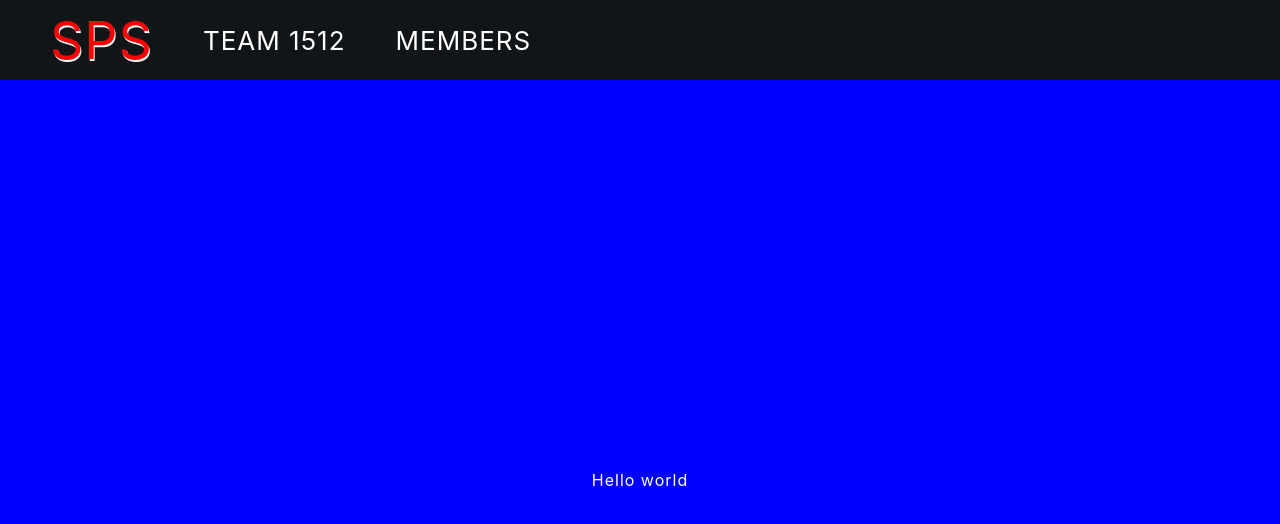
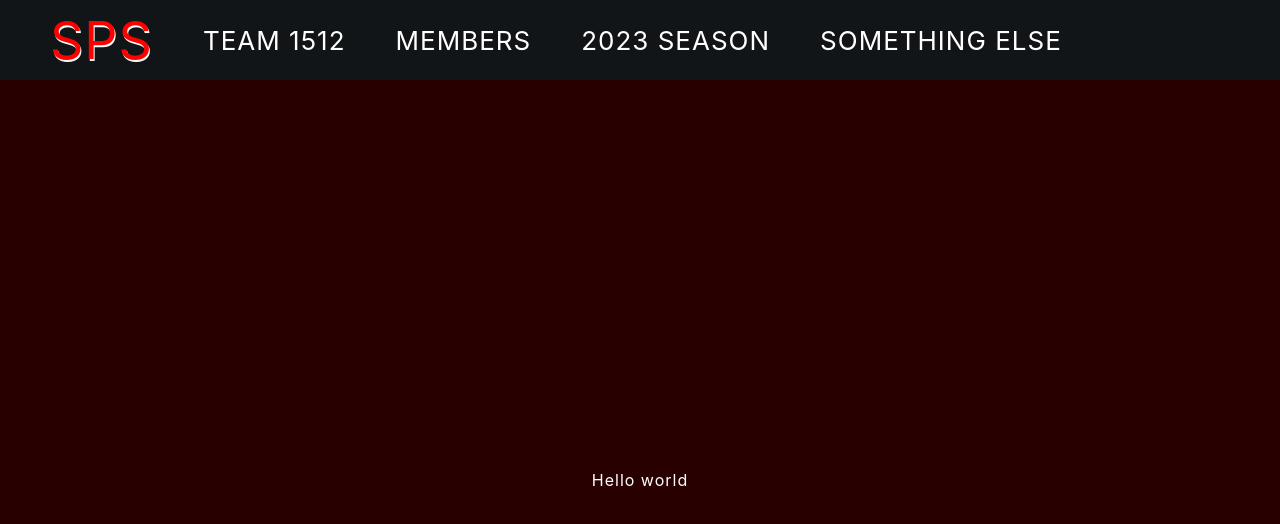
Before and after one commit to hen1227/sps-robotics, a React (Create React App) app: page / in a window 1280 px wide. Shown: the top 524 px of the page. Built offline with nearby package versions, Linux system fonts and the light colour scheme.

Commit message:
Uploading to spseng github organization.

```diff
--- a/package.json
+++ b/package.json
@@ -9,7 +9,10 @@
     "@testing-library/user-event": "^14.4.3",
     "react": "^18.2.0",
     "react-dom": "^18.2.0",
+    "react-ga4": "^2.1.0",
+    "react-router-dom": "^6.20.0",
     "react-scripts": "^5.0.1",
+    "react-toastify": "^9.1.3",
     "web-vitals": "^3.1.0"
   },
   "scripts": {
@@ -39,7 +42,6 @@
     ]
   },
   "devDependencies": {
-    "gh-pages": "^4.0.0",
-    "react-router-dom": "^6.4.5"
+    "gh-pages": "^4.0.0"
   }
 }
--- a/src/App.js
+++ b/src/App.js
@@ -3,7 +3,6 @@ import Home from './home/Home'
 import Members from './members/Members'
 import {Component, createRef, useEffect, useState} from "react";
 import Navbar from "./navbar/Navbar";
-// import { BrowserRouter, Routes, Route } from "react-router-dom";
 
 
 class App extends Component {
@@ -24,32 +23,28 @@ class App extends Component {
     render() {
         return (
             <>
-                {/*<div onClick={e => this.scrollToPage(0)}>Page1</div>*/}
-                {/*<div onClick={e => this.scrollToPage(1)}>Page2</div>*/}
-                {/*<div onClick={e => this.scrollToPage(2)}>Page3</div>*/}
-
                 <Navbar/>
                 <div className="App">
                     <ul id={"Pages"} ref={this.pageRef}>
                         <li>
-                            <div className="Page" style={{background: "blue"}}>
+                            <div className="Page" style={{background: "rgb(40,0,0)"}}>
                                 Hello world
                             </div>
                         </li>
                         <li>
-                            <div className="Page" style={{background: "red"}}>
+                            <div className="Page" style={{background: "rgb(0,0,40)"}}>
                                 Also hello
                             </div>
                         </li>
                         <li>
-                            <div className="Page" style={{background: "blue"}}>
-                                Hello world
+                            <div className="Page" style={{background: "rgb(0,20,0)"}}>
+                                2023 Season
                             </div>
                         </li>
                         <li>
 
-                            <div className="Page" style={{background: "red"}}>
-                                Also hello
+                            <div className="Page" style={{background: "rgb(0,40,40)"}}>
+                                Another page
                             </div>
                         </li>
                     </ul>
--- a/src/index.js
+++ b/src/index.js
@@ -1,10 +1,28 @@
-import ReactDOM from "react-dom/client";
 import App from './App'
 import './index.css'
+import ReactDOM from 'react-dom/client';
+import {BrowserRouter as Router, Route, Routes} from 'react-router-dom';
+
+import {ToastContainer} from "react-toastify";
+import 'react-toastify/dist/ReactToastify.css';
+// import './CustomToastify.css'
+
+import ReactGA from 'react-ga4';
+import React from "react";
+
+// TODO: Get this setup
+// ReactGA.initialize('G-');
 
 export default function Website() {
     return (
-        <App/>
+        <Router>
+            <div className={"app"}>
+                <Routes>
+                    <Route path="/:page" element={<App />} />
+                    <Route path="/*" element={<App />} />
+                </Routes>
+            </div>
+        </Router>
     );
 }
 
--- a/src/navbar/Navbar.js
+++ b/src/navbar/Navbar.js
@@ -11,6 +11,8 @@ function Navbar(props) {
             <a href="https://sps.edu" className="nav-button" id="SPS">SPS</a>
             <a onClick={e => scrollToPage(0)} className="nav-button">TEAM 1512</a>
             <a onClick={e => scrollToPage(1)} className="nav-button">MEMBERS</a>
+            <a onClick={e => scrollToPage(2)} className="nav-button">2023 SEASON</a>
+            <a onClick={e => scrollToPage(3)} className="nav-button">SOMETHING ELSE</a>
         </div>
     );
 }
```
Also changed, not shown: 1 other file (tests, documents, lock files or other folders).
